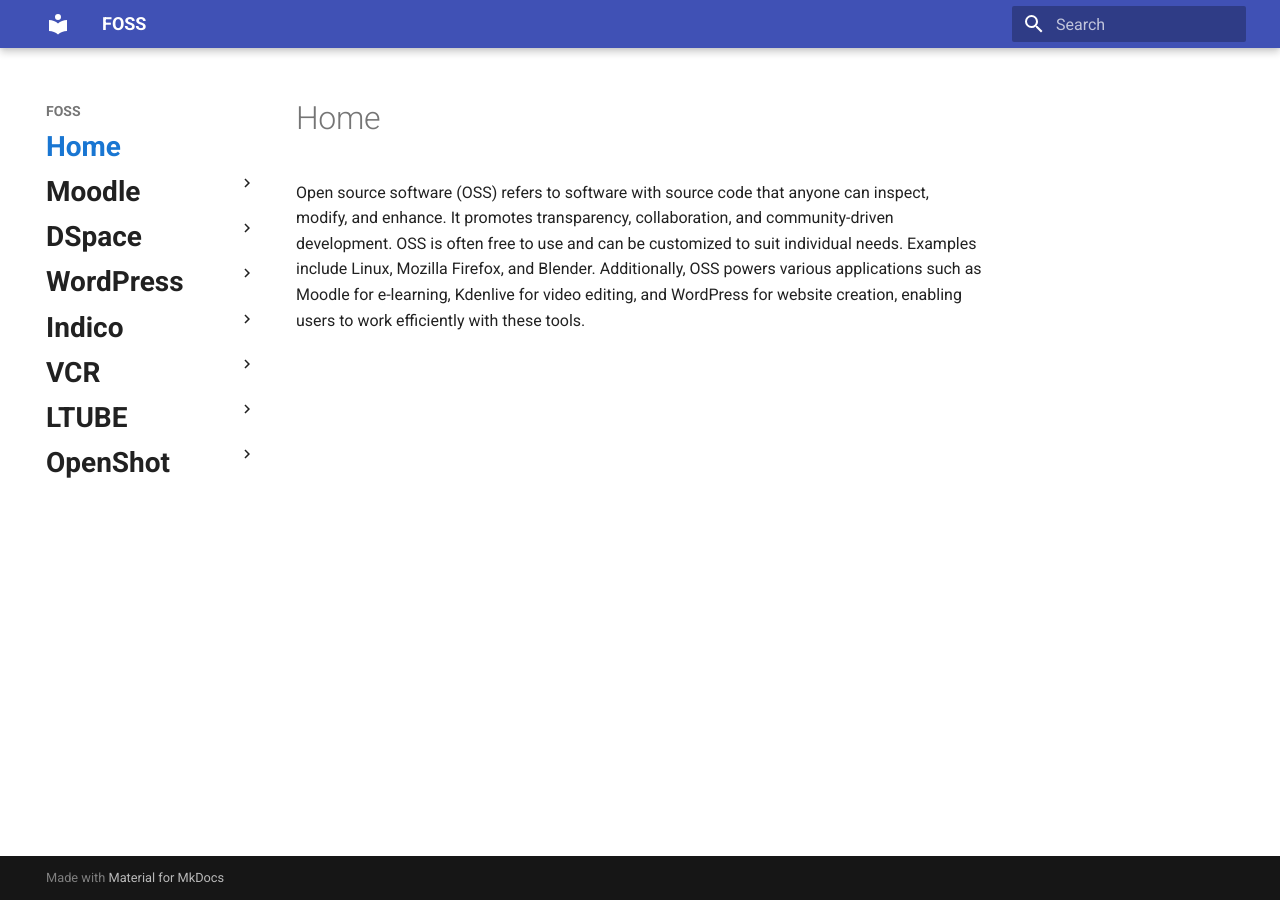
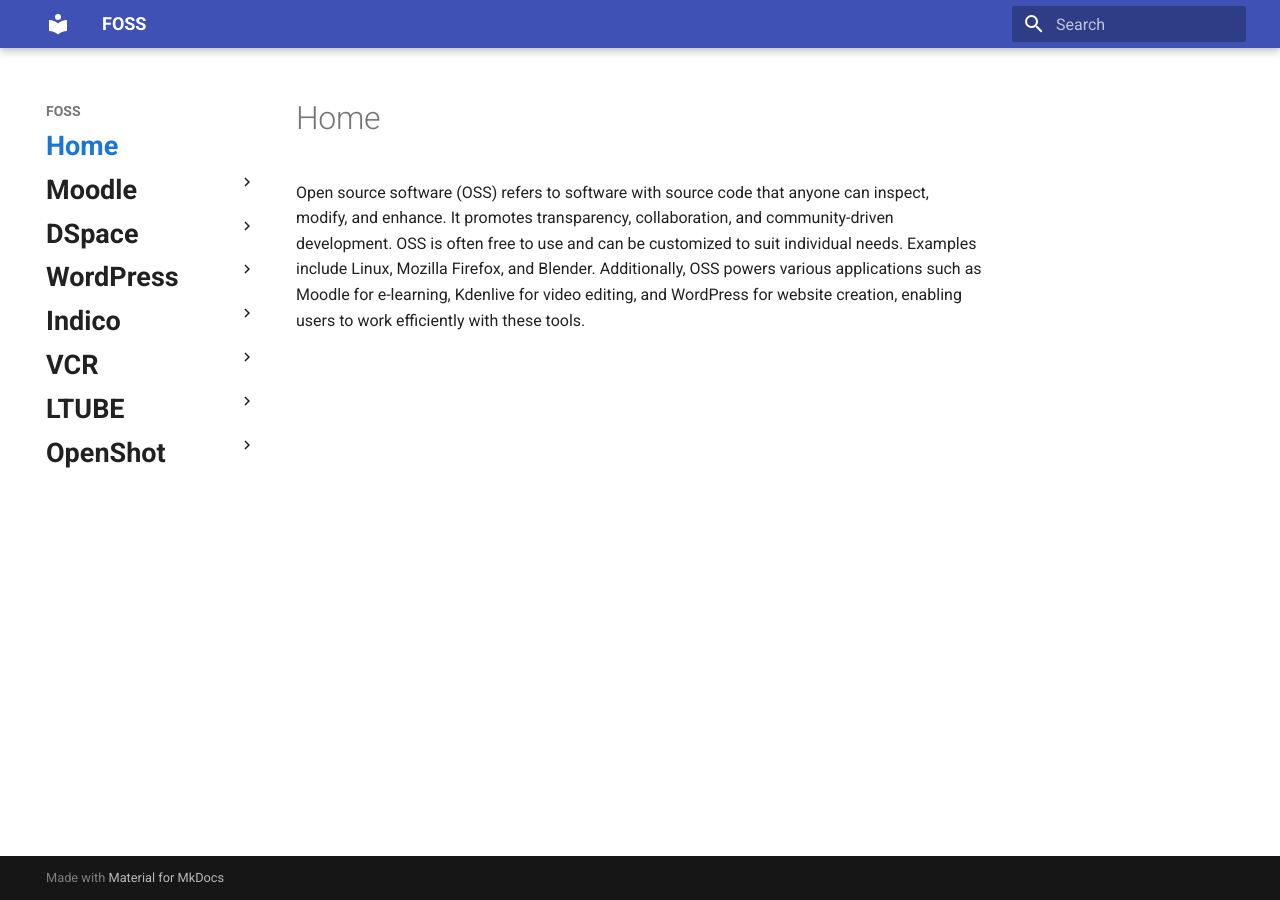
Before and after one commit to LEARN-LK/FOSS-LABWORK-HOST, an MkDocs documentation site: the page built from docs/index.md, in a window 1280 px wide. Built offline with MkDocs 1.6.1 and Material for MkDocs 9.7.7, drawn with Linux system fonts in a browser that asks for light colours.

Commit message:
all updated-moodle-all

```diff
--- a/docs/css/custom.css
+++ b/docs/css/custom.css
@@ -1,18 +1,27 @@
-/* ==== ONLY TOP-LEVEL MENU ITEMS (collapsed + expanded) ==== */
+/* -------------------------------------------------
+   ONLY TOP-LEVEL MENU ITEMS (Home, Moodle, …)
+   ------------------------------------------------- */
 
-/* 1. Collapsed view (what you see in your screenshot) */
-.md-sidebar--primary .md-nav__list > .md-nav__item > .md-nav__link > .md-ellipsis {
-  font-size: 1.4rem !important;   /* Bigger */
-  font-weight: 600 !important;     /* Bold */
+/* 1. Collapsed view – the text that is visible in the sidebar */
+.md-sidebar--primary .md-nav__list
+  > .md-nav__item:not(.md-nav__item--nested)
+  > .md-nav__link
+  > .md-ellipsis {
+  font-size: 1.35rem !important;   /* ← change this to make it bigger */
+  font-weight: 600 !important;     /* bold */
 }
 
-/* 2. Expanded view (when you click a section) */
-.md-sidebar--primary .md-nav__item--nested > .md-nav__link > .md-ellipsis {
-  font-size: 1.4rem !important;
+/* 2. Expanded view – the clickable top-level item (the label of a nested block) */
+.md-sidebar--primary .md-nav__item--nested
+  > .md-nav__link
+  > .md-ellipsis {
+  font-size: 1.35rem !important;
   font-weight: 600 !important;
 }
 
-/* 3. Active top-level item */
-.md-sidebar--primary .md-nav__item--active > .md-nav__link > .md-ellipsis {
+/* Optional – active top-level item colour */
+.md-sidebar--primary .md-nav__item--active
+  > .md-nav__link
+  > .md-ellipsis {
   color: #1976d2 !important;
 }
```
